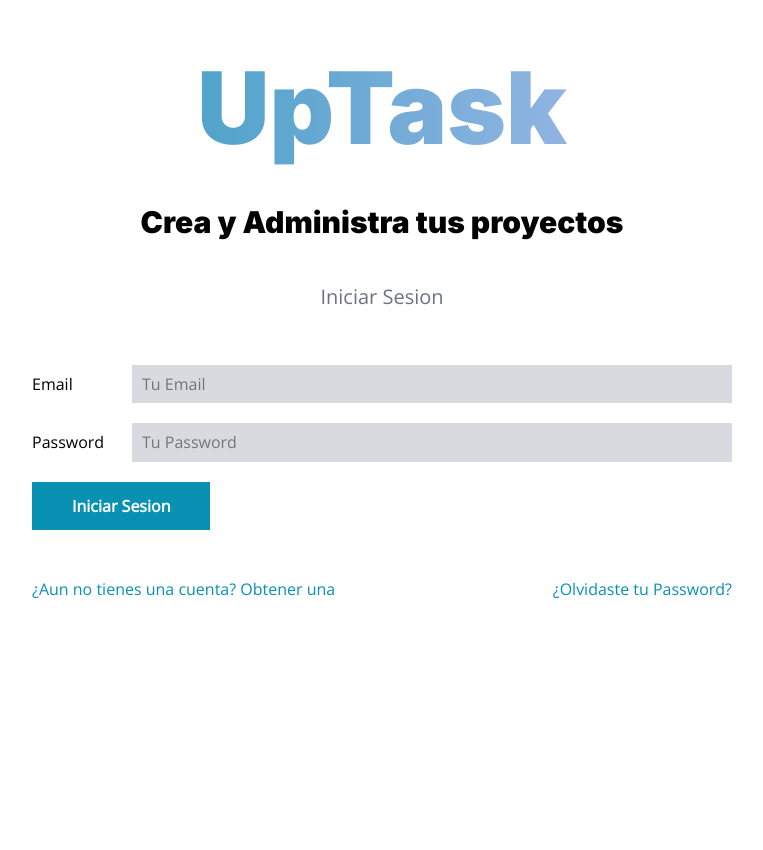
After one commit to Maty1337/uptask_mvc, a PHP site: template views/auth/login.php in a window 1280 px wide. The commit adds this page. Shown: the whole page, without its empty margins (258-1021 px from the left). Run offline with PHP 8.4, Linux system fonts and the light colour scheme; the template is opened without the code that fills it, so the values that code supplies are empty; style sheets or scripts are compiled from the project's sources.

Commit message:
feature(viwe-login):creacion de la pagina login

```diff
--- a/package.json
+++ b/package.json
@@ -11,6 +11,7 @@
   "license": "ISC",
   "devDependencies": {
     "gulp": "^5.0.0",
+    "gulp-plumber": "^1.2.1",
     "gulp-sass": "^5.1.0",
     "gulp-terser": "^2.1.0",
     "sass": "^1.75.0"
--- a/src/scss/app.scss
+++ b/src/scss/app.scss
@@ -1 +1,3 @@
 @use 'base';
+@use 'componentes';
+@use 'auth';
--- /dev/null
+++ b/src/scss/auth/_index.scss
@@ -0,0 +1 @@
+@forward 'login';
--- /dev/null
+++ b/src/scss/auth/_login.scss
@@ -0,0 +1,28 @@
+@use 'sass:color';
+@use 'base/mixins' as m;
+@use 'base/variables' as v;
+
+.login{
+    margin-top: 5rem;
+    .uptask{
+        background: linear-gradient(to right, v.$cyan 0%, color.adjust(v.$morado, $lightness: 30%) 100%);
+        color: transparent;
+        background-clip: text;
+        font-size: 7rem;
+        text-align: center;
+
+        @include m.tablet{
+            font-size: 10rem;
+        }
+    }
+
+    input[type="submit"]{
+        @include m.boton(v.$cyan, v.$blanco)
+    }
+
+    .acciones{
+        a{
+            color: v.$cyan;
+        }
+    }
+}
--- a/src/scss/base/_mixins.scss
+++ b/src/scss/base/_mixins.scss
@@ -1,3 +1,4 @@
+@use 'sass:color';
 @use 'base/variables' as v;
 
 /** Media Queries **/
@@ -35,7 +36,7 @@
         width: auto;
     }
     &:hover {
-        background-color: darken( $bgColor, 10% );
+        background-color: color.scale($bgColor, $lightness: -10%);
         cursor: pointer;
     }
 }
--- a/src/scss/base/_tipografia.scss
+++ b/src/scss/base/_tipografia.scss
@@ -19,3 +19,15 @@ p {
     color: v.$gris;
     line-height: 1.8;
 }
+
+.tagline{
+    font-family: v.$fuente_headings;
+    font-weight: 900;
+    color: v.$negro;
+    font-size: 3rem;
+    text-align: center;
+}
+
+.descripcion-pagina{
+    text-align: center;
+}
--- /dev/null
+++ b/src/scss/componentes/_acciones.scss
@@ -0,0 +1,22 @@
+@use 'base/mixins' as m;
+@use 'base/variables' as v;
+
+.acciones{
+    margin-top: 5rem;
+
+    @include m.tablet{
+        display: flex;
+        justify-content: space-between;
+    }
+
+    a{
+        display: block;
+        text-align: center;
+        margin-bottom: 2rem;
+        color: v.$negro;
+        &:last-of-type{
+            margin-bottom: 0rem;
+        }
+
+    }
+}
--- /dev/null
+++ b/src/scss/componentes/_formulario.scss
@@ -0,0 +1,22 @@
+@use 'sass:color';
+@use 'base/variables' as v;
+@use 'base/mixins' as m;
+
+.formulario{
+    margin-top: 5rem;
+    .campo{
+        display: flex;
+        align-items: center;
+        margin-bottom: 2rem;
+         label{
+            flex: 0 0 10rem;
+        }
+
+        input{
+            flex: 1;
+            padding: 1rem;
+            border: none;
+            background-color: color.adjust(v.$gris, $lightness: 40%);
+        }
+    }
+}
--- /dev/null
+++ b/src/scss/componentes/_index.scss
@@ -0,0 +1,2 @@
+@forward 'formulario';
+@forward 'acciones';
--- /dev/null
+++ b/views/auth/crear.php
@@ -0,0 +1 @@
+<h1>Crea tu cuenta</h1>
--- /dev/null
+++ b/views/auth/login.php
@@ -0,0 +1,36 @@
+<div class="contenedor login">
+    <h1 class="uptask">UpTask</h1>
+    <p class="tagline">Crea y Administra tus proyectos</p>
+
+
+    <div class="contenedor-sm">
+        <p class="descripcion-pagina">Iniciar Sesion</p>
+
+        <form class="formulario" method="POST" action="/">
+            <div class="campo">
+                <label for="email">Email</label>
+                <input
+                    type="email"
+                    id="email"
+                    placeholder="Tu Email"
+                    name="email"
+                    />
+            </div>
+            <div class="campo">
+                <label for="password">Password</label>
+                <input
+                    type="password"
+                    id="password"
+                    placeholder="Tu Password"
+                    name="password"
+                />
+            </div>
+
+            <input type="submit" class="boton" value="Iniciar Sesion">
+        </form>
+        <div class="acciones">
+            <a href="/crear">¿Aun no tienes una cuenta? Obtener una</a>
+            <a href="/olvide">¿Olvidaste tu Password?</a>
+        </div>
+    </div> <!-- .contenedor-sm -->
+</div>
--- a/views/layout.php
+++ b/views/layout.php
@@ -3,7 +3,7 @@
 <head>
     <meta charset="UTF-8">
     <meta name="viewport" content="width=device-width, initial-scale=1.0">
-    <title>UpTask</title>
+    <title>UpTask   | <?php echo $titulo ?? '' ?></title>
     <link rel="preconnect" href="https://fonts.googleapis.com">
     <link rel="preconnect" href="https://fonts.gstatic.com" crossorigin>
     <link href="https://fonts.googleapis.com/css2?family=Inter:wght@400;700;900&family=Open+Sans&display=swap" rel="stylesheet">
```
Also changed, not shown: controllers/LoginController.php (+13 -4 lines), gulpfile.js (+32 -18 lines), package-lock.json.
